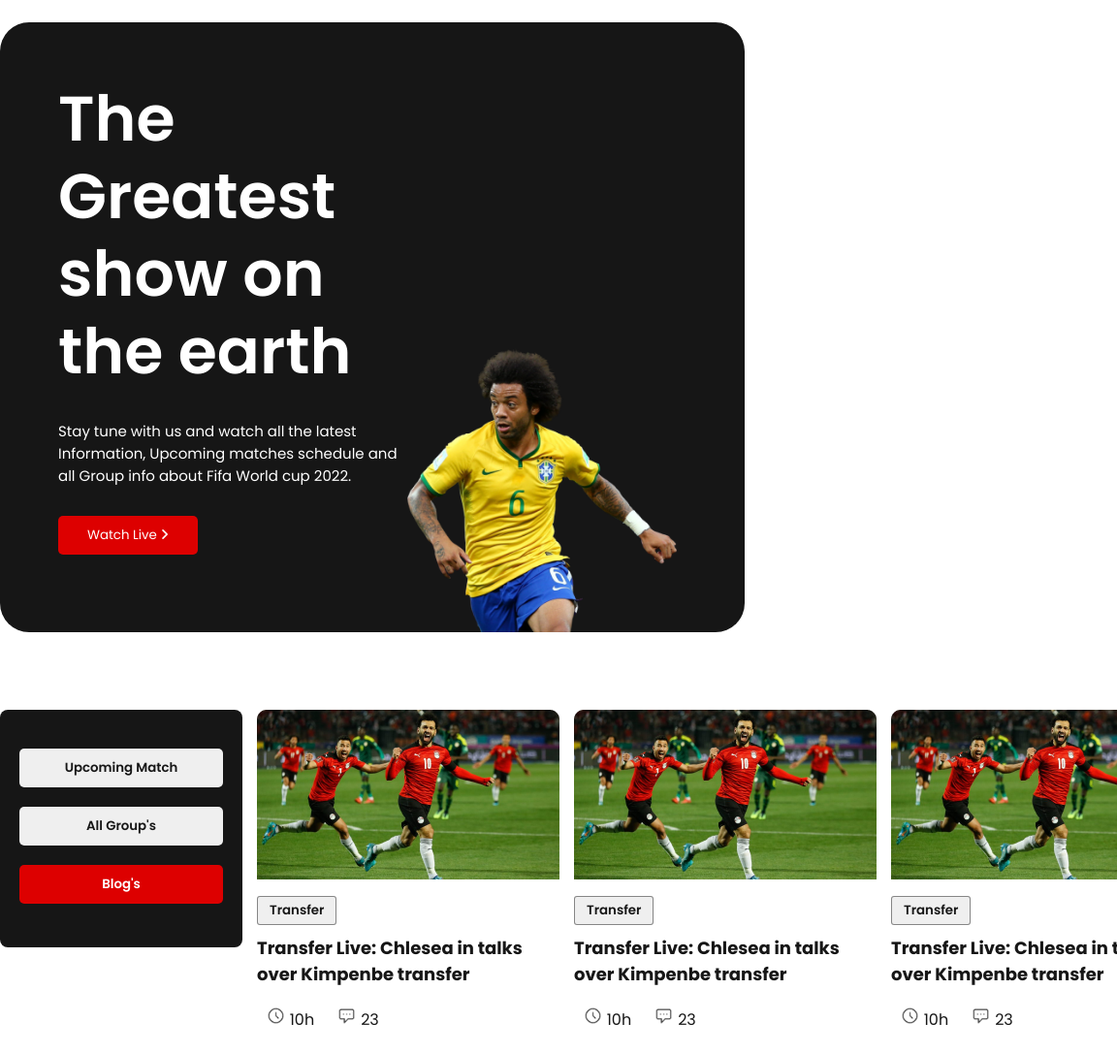
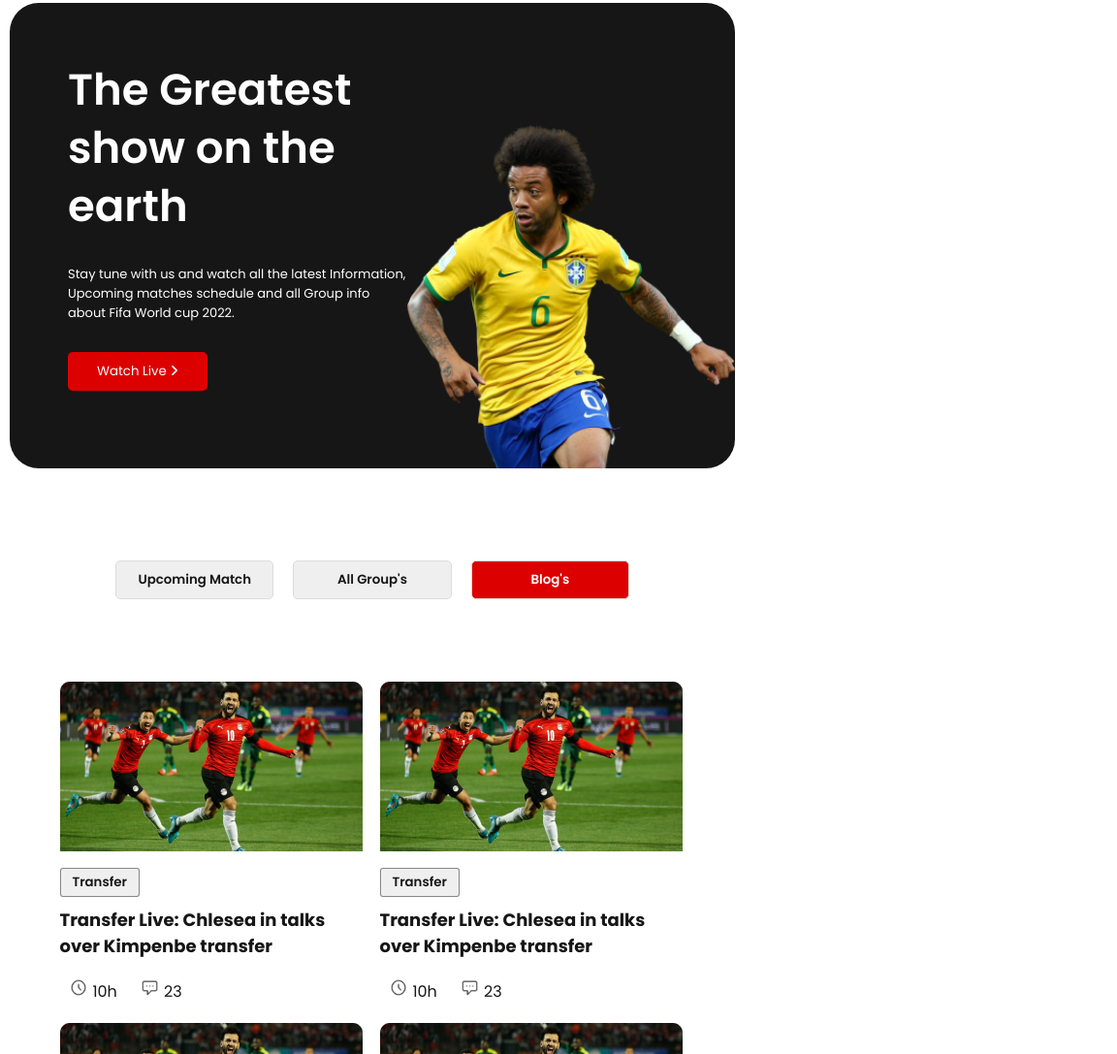
Before and after one commit to MdNaimRipto/Assignment-repo-two, a plain HTML site: page index.html in a window 768 px wide. Shown: the part 17-1104 px from the top of the page at 97% size, 1152 px wide, since content can reach past the window. Drawn offline with Linux system fonts and the light colour scheme.

Commit message:
tablet completed

```diff
--- a/css/style.css
+++ b/css/style.css
@@ -434,3 +434,79 @@ Information Section index.html Ends
         grid-template-columns: repeat(1, 1fr);
     }
 }
+
+/*------------
+Tablet Device
+-------------*/
+
+@media screen and (min-width:577px) and (max-width:992px) {
+    .container {
+        padding: 20px 10px;
+    }
+
+    .banner-info {
+        position: static;
+    }
+
+    .banner-info h2 {
+        font-size: 45px;
+        line-height: 60px;
+    }
+
+    .banner-info p {
+        font-size: 13px;
+    }
+
+    .banner-image img {
+        width: 100%;
+    }
+
+    .information-section {
+        flex-direction: column;
+        align-items: center;
+    }
+
+    .site-buttons {
+        background-color: #FFFFFF;
+        flex-direction: row;
+        width: 550px;
+        height: 150px;
+        padding: 0px;
+        margin-bottom: 30px;
+    }
+
+    .site-buttons button {
+        border: 1px solid #ddd;
+        width: 165px;
+        margin: 0px 10px;
+    }
+
+    .blogs {
+        grid-template-columns: repeat(2, 1fr);
+    }
+
+    .single-blog {
+        width: 315px;
+        margin: auto;
+    }
+
+    .extra-blog {
+        display: none;
+    }
+
+    .view-all {
+        display: block;
+    }
+
+    .footer h2 {
+        width: 650px;
+    }
+
+    .upcoming-matches {
+        grid-template-columns: repeat(2, 1fr);
+    }
+
+    .groups {
+        grid-template-columns: repeat(2, 1fr);
+    }
+}
--- a/index.html
+++ b/index.html
@@ -123,7 +123,7 @@
                         <span><img src="images/Chat Icon.png" alt="">23</span>
                     </div>
                 </div>
-                <div class="single-blog">
+                <div class="single-blog extra-blog">
                     <img src="images/Blog Image.png" alt="">
                     <button>Transfer</button>
                     <p>Transfer Live: Chlesea in talks
```
